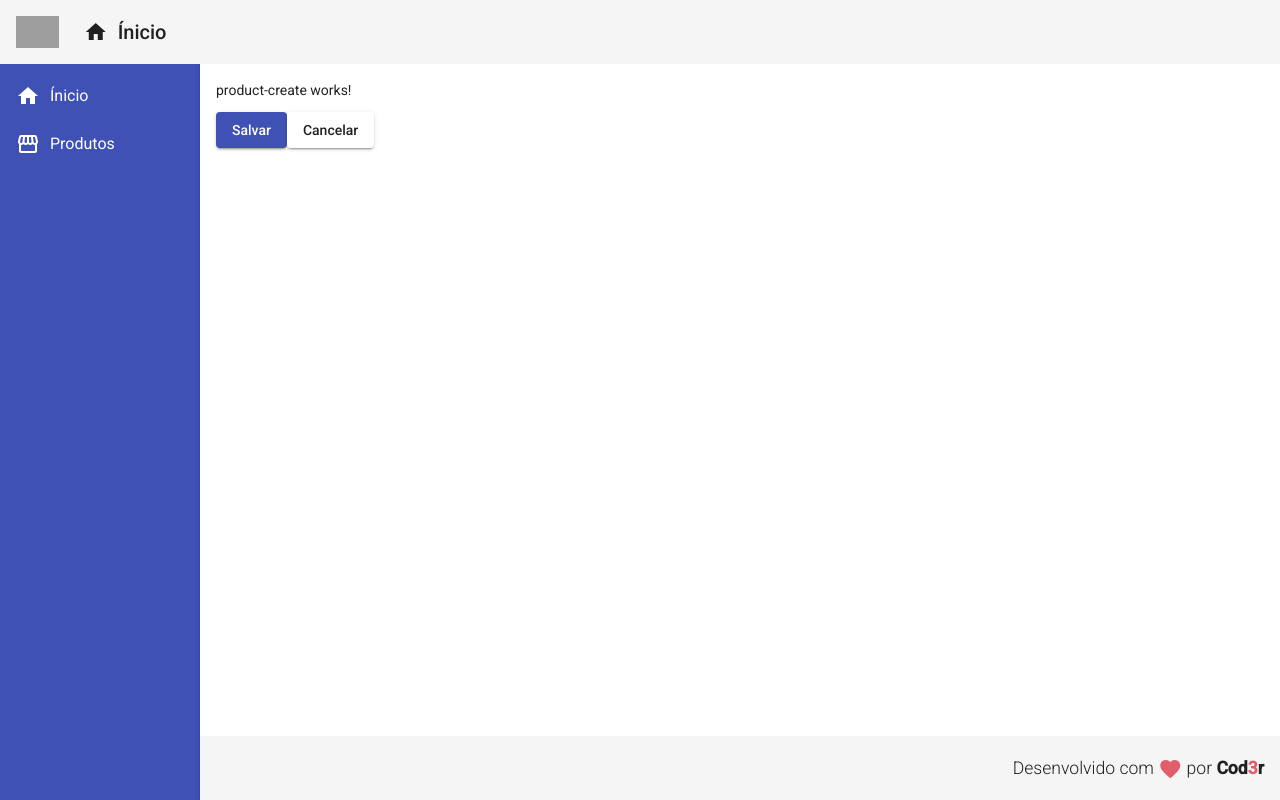
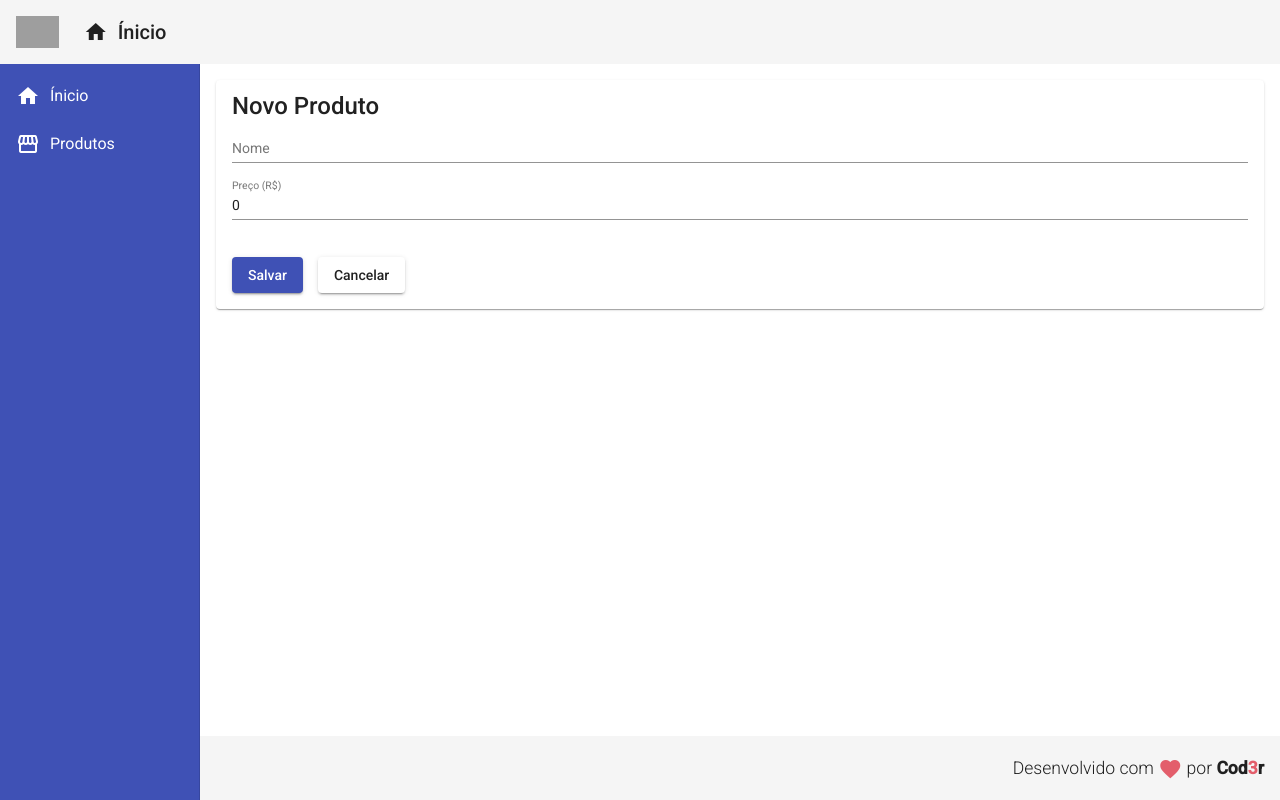
Before and after one commit to geraldodf/almoxarifado-frontend, an Angular app: page /products/create in a window 1280 px wide. Built offline with nearby package versions, Linux system fonts and the light colour scheme; grey boxes are pictures that could not be loaded.

Commit message:
Criando formulário de criação de produto, e configurando formulário com material.

```diff
--- a/src/app/components/product/product-create/product-create.component.css
+++ b/src/app/components/product/product-create/product-create.component.css
@@ -0,0 +1,8 @@
+form {
+    display: flex;
+    flex-direction: column;
+}
+
+button {
+    margin: 20px 15px 0px 0px;
+}
--- a/src/app/components/product/product-create/product-create.component.html
+++ b/src/app/components/product/product-create/product-create.component.html
@@ -1,5 +1,15 @@
-<p>product-create works!</p>
-
+<mat-card>
+    <mat-card-title>Novo Produto</mat-card-title>
+    <form>
+        <mat-form-field>
+            <input matInput placeholder="Nome"
+                   [(ngModel)]="product.name" name="name">
+        </mat-form-field>
+        <mat-form-field>
+            <input matInput placeholder="Preço (R$)"
+                   [(ngModel)]="product.price" name="price">
+        </mat-form-field>
+    </form>
     <button mat-raised-button (click)="createProduct()" color="primary">
         Salvar
     </button>
@@ -7,3 +17,4 @@
     <button mat-raised-button (click)="cancel()">
         Cancelar
     </button>
+</mat-card>
--- a/src/app/components/product/product-create/product-create.component.ts
+++ b/src/app/components/product/product-create/product-create.component.ts
@@ -12,7 +12,7 @@
 
   product: Product = {
     name: '',
-    price: null
+    price: 0
   }
 
   constructor(private productService: ProductService,
```
Also changed, not shown: src/app/app.module.ts (+8 -1 lines). Lines whose indentation alone changed are shown as unchanged.
